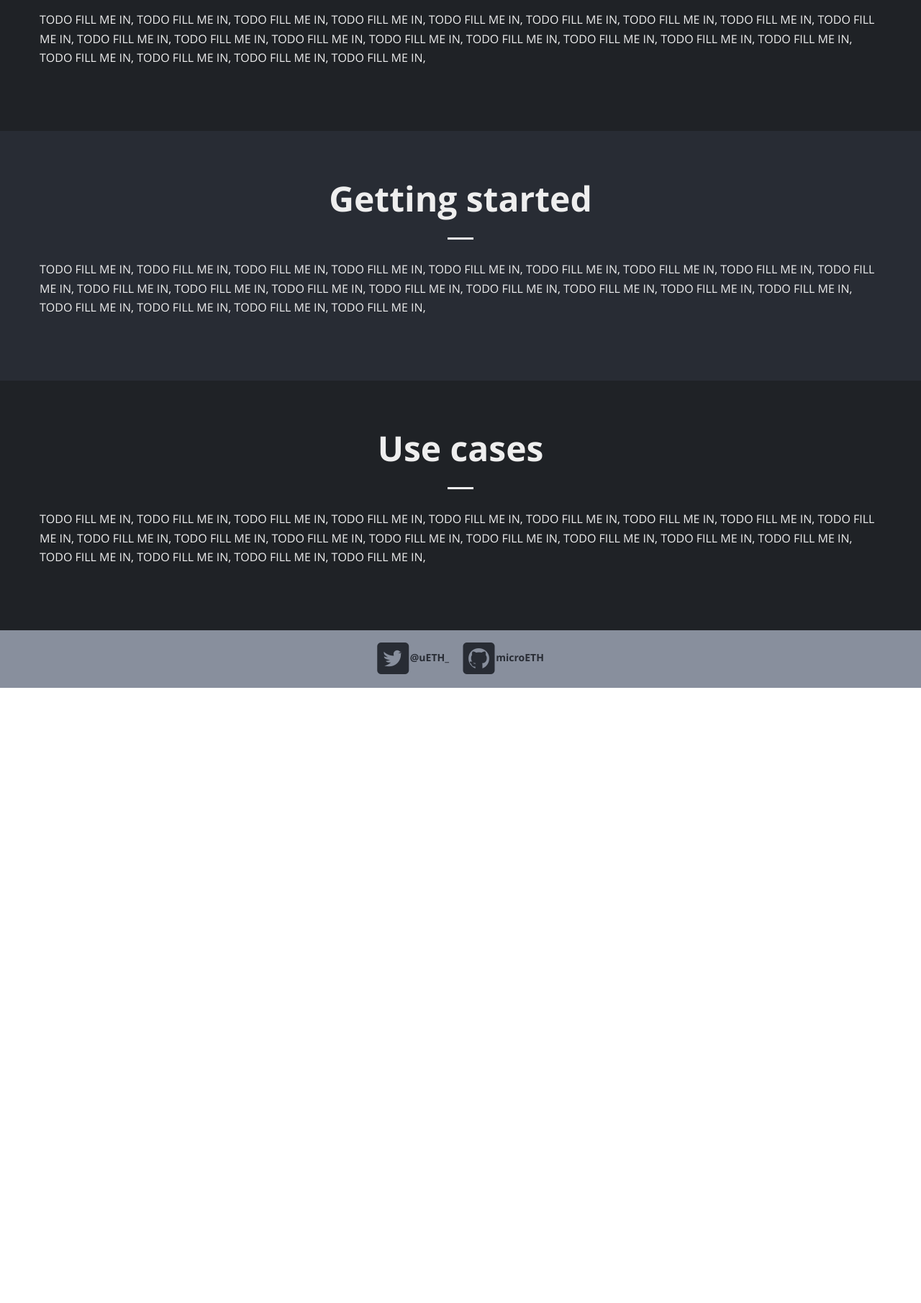
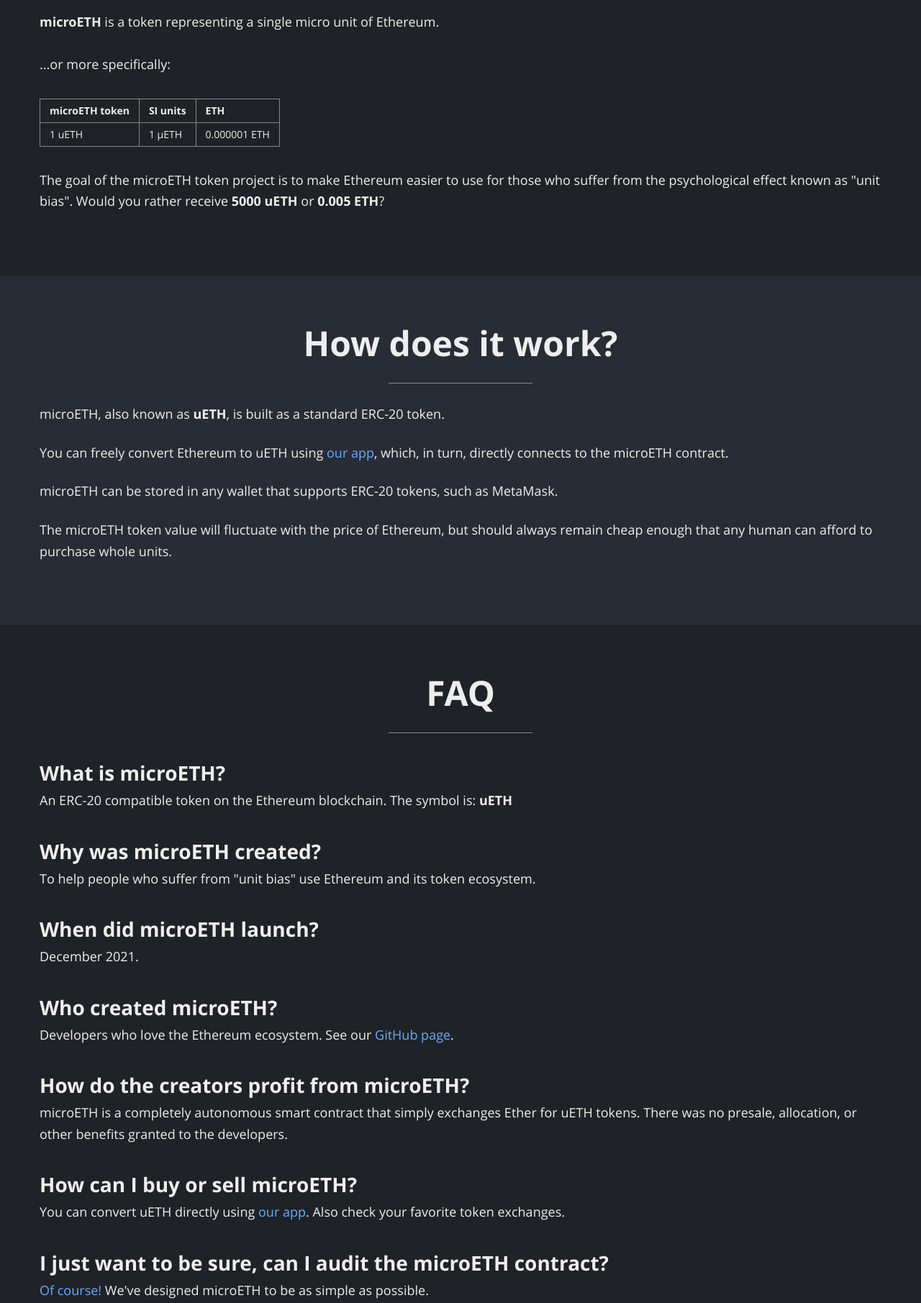
Before and after one commit to microETH/microeth-web, a website: page public/index.html in a window 1280 px wide. Shown: the part 580-2391 px from the top of the page at 72% size. Before the commit the page ends 1536 px from the top, so only its background shows below. Drawn offline with Linux system fonts and the light colour scheme.

Commit message:
Add content

```diff
--- a/public/global.css
+++ b/public/global.css
@@ -9,7 +9,7 @@
 }
 
 p {
-    font-size: 16px;
+    font-size: 18px;
     line-height: 1.65em;
     margin-bottom: 24px;
 }
@@ -49,8 +49,8 @@
     font-weight: 700;
     text-transform: uppercase;
     */
-    font-size: 32px;
-    font-weight: 600;
+    font-size: 28px;
+    font-weight: 700;
     text-transform: none;
     margin-bottom: 25px;
 }
@@ -69,7 +69,7 @@
 }
 
 a {
-
+    color: #67acff;
 }
 
 a:hover {
@@ -82,6 +82,14 @@
 
 .strike { text-decoration: line-through; }
 
+table {
+    margin: 32px 0px;
+}
+
+table th, table td {
+    padding: 6px 13px;
+    border: 1px solid #888888;
+}
 
 /* ---------------------------------------- */
 
@@ -105,10 +113,10 @@
 }
 
 .block h2:after {
-    background-color: #eeeeee;
+    background-color: #888888;
     content: "";
-    height: 3px;
-    width: 36px;
+    height: 1px;
+    width: 200px;
     display: block;
     margin: 28px auto;
 }
@@ -217,35 +225,21 @@
 }
 
 /*
- * Menu
+ * FAQ
  */
 
-.block.menu {
-    background-color: #888f9d;
-    padding: 0px;
-    text-align: center;
-    color: #2c2c2c;
-    font-weight: bold;
-    font-size: 0px;
-    border: 0px;
+.faq h3 {
+    margin-top: 40px;
+    margin-bottom: 8px;
 }
 
-.block.menu a,
-.block.menu a:active,
-.block.menu a:visited {
-    font-size: 14px;
-    color: #2c2c2c;
-    text-decoration: none;
-    display: inline-block;
-    padding: 12px 24px;
-    margin: 0px;
-    text-transform: uppercase;
-}
+/*
+ * Resources
+ */
 
-.block.menu a:hover
-{
-    background-color: #1f2226;
-    color: #ffffff;
+.resources img {
+    padding: 8px;
+    border: 1px solid #888888;
 }
 
 /*
--- a/public/index.html
+++ b/public/index.html
@@ -20,7 +20,7 @@
     <!-- Fonts -->
     <link href="/_font/opensans/opensans.css" rel="stylesheet" type="text/css">
     <link href="/_font/fontawesome/css/fontawesome-all.css" rel="stylesheet" type="text/css">
-    <link href="https://fonts.googleapis.com/css2?family=Roboto+Mono:wght@300;400&family=Roboto:wght@300;400;500&display=swap" rel="stylesheet">
+    <link href="https://fonts.googleapis.com/css2?family=Roboto+Mono:wght@300;400&amp;family=Roboto:wght@300;400;500&amp;display=swap" rel="stylesheet">
 
     <!-- CSS -->
     <link href="/_vendor/bootstrap/css/bootstrap.min.css" rel="stylesheet" type="text/css">
@@ -39,20 +39,35 @@
         </p>
     </div>
 
-    <!--
-    <div class="block menu">
-        <a href="#block1">section 1</a>
-        <a href="#block2">section 2</a>
-    </div>
-    -->
-
     <div class="block alt">
         <div class="container">
             <div class="row">
 
                 <h2>Tired of holding &lt;1 ETH?</h2>
-                <p>TODO FILL ME IN, TODO FILL ME IN, TODO FILL ME IN, TODO FILL ME IN, TODO FILL ME IN, TODO FILL ME IN, TODO FILL ME IN, TODO FILL ME IN, TODO FILL ME IN, TODO FILL ME IN, TODO FILL ME IN, TODO FILL ME IN, TODO FILL ME IN, TODO FILL ME IN, TODO FILL ME IN, TODO FILL ME IN, TODO FILL ME IN, TODO FILL ME IN, TODO FILL ME IN, TODO FILL ME IN, TODO FILL ME IN, </p>
-
+                <p>
+                    <strong>microETH</strong> is a token representing a single micro unit of Ethereum.<br/>
+                    <br/>
+                    ...or more specifically:
+                </p>
+                <table>
+                    <thead>
+                        <tr>
+                            <th>microETH token</th>
+                            <th>SI units</th>
+                            <th>ETH</th>
+                        </tr>
+                    </thead>
+                    <tbody>
+                        <tr>
+                            <td>1 uETH</td>
+                            <td>1 µETH</td>
+                            <td>0.000001 ETH</td>
+                        </tr>
+                    </tbody>
+                </table>
+                <p>
+                    The goal of the microETH token project is to make Ethereum easier to use for those who suffer from the psychological effect known as &quot;unit bias&quot;. Would you rather receive <strong>5000 uETH</strong> or <strong>0.005 ETH</strong>?
+                </p>
             </div>
         </div>
     </div>
@@ -60,20 +75,77 @@
     <div class="block">
         <div class="container">
             <div class="row">
+                <h2>How does it work?</h2>
+                <p>microETH, also known as <strong>uETH</strong>, is built as a standard ERC-20 token.</p>
+                <p>You can freely convert Ethereum to uETH using <a href="https://app.microeth.io/">our app</a>, which, in turn, directly connects to the microETH contract.</p>
+                <p>microETH can be stored in any wallet that supports ERC-20 tokens, such as MetaMask.</p>
+                <p>The microETH token value will fluctuate with the price of Ethereum, but should always remain cheap enough that any human can afford to purchase whole units.</p>
+            </div>
+        </div>
+    </div>
 
-                <h2>Getting started</h2>
-                <p>TODO FILL ME IN, TODO FILL ME IN, TODO FILL ME IN, TODO FILL ME IN, TODO FILL ME IN, TODO FILL ME IN, TODO FILL ME IN, TODO FILL ME IN, TODO FILL ME IN, TODO FILL ME IN, TODO FILL ME IN, TODO FILL ME IN, TODO FILL ME IN, TODO FILL ME IN, TODO FILL ME IN, TODO FILL ME IN, TODO FILL ME IN, TODO FILL ME IN, TODO FILL ME IN, TODO FILL ME IN, TODO FILL ME IN, </p>
+    <div class="block alt faq">
+        <div class="container">
+            <div class="row">
+
+                <h2>FAQ</h2>
+
+                <div>
+                    <h3>What is microETH?</h3>
+                    <p>An ERC-20 compatible token on the Ethereum blockchain. The symbol is: <strong>uETH</strong></p>
+                </div>
+
+                <div>
+                    <h3>Why was microETH created?</h3>
+                    <p>To help people who suffer from &quot;unit bias&quot; use Ethereum and its token ecosystem.</p>
+                </div>
+
+                <div>
+                    <h3>When did microETH launch?</h3>
+                    <p>December 2021.</p>
+                </div>
+
+                <div>
+                    <h3>Who created microETH?</h3>
+                    <p>Developers who love the Ethereum ecosystem. See our <a href="https://github.com/microETH">GitHub page</a>.</p>
+                </div>
+
+                <div>
+                    <h3>How do the creators profit from microETH?</h3>
+                    <p>microETH is a completely autonomous smart contract that simply exchanges Ether for uETH tokens. There was no presale, allocation, or other benefits granted to the developers.</p>
+                </div>
+
+                <div>
+                    <h3>How can I buy or sell microETH?</h3>
+                    <p>You can convert uETH directly using <a href="https://app.microeth.io/">our app</a>. Also check your favorite token exchanges.</p>
+                </div>
+
+                <div>
+                    <h3>I just want to be sure, can I audit the microETH contract?</h3>
+                    <p><a href="https://github.com/microETH/microeth/blob/main/contracts/MicroETH.sol">Of course!</a> We've designed microETH to be as simple as possible.</p>
+                </div>
 
             </div>
         </div>
     </div>
 
-    <div class="block alt">
+    <div class="block resources">
         <div class="container">
             <div class="row">
+                <h2>Resources</h2>
 
-                <h2>Use cases</h2>
-                <p>TODO FILL ME IN, TODO FILL ME IN, TODO FILL ME IN, TODO FILL ME IN, TODO FILL ME IN, TODO FILL ME IN, TODO FILL ME IN, TODO FILL ME IN, TODO FILL ME IN, TODO FILL ME IN, TODO FILL ME IN, TODO FILL ME IN, TODO FILL ME IN, TODO FILL ME IN, TODO FILL ME IN, TODO FILL ME IN, TODO FILL ME IN, TODO FILL ME IN, TODO FILL ME IN, TODO FILL ME IN, TODO FILL ME IN, </p>
+                <div class="row">
+                    <div class="col-md-6 text-center">
+                        <a href="/img/resources/logo_icon_white.png"><img src="/img/resources/logo_icon-th.jpg"/></a><br/>
+                        <h3>Icon Logo</h3>
+                        <p><a href="/img/resources/logo_icon_white.png">[White]</a> <a href="/img/resources/logo_icon_black.png">[Black]</a></p>
+                    </div>
+                    <div class="col-md-6 text-center">
+                        <a href="/img/resources/logo_text_white.png"><img src="/img/resources/logo_text-th.jpg"/></a><br/>
+                        <h3>Text Logo</h3>
+                        <p><a href="/img/resources/logo_text_white.png">[White]</a> <a href="/img/resources/logo_text_black.png">[Black]</a></p>
+                    </div>
+                </div>
 
             </div>
         </div>
```
Also changed, not shown: public/img/resources/logo_icon-th.jpg (added), public/img/resources/logo_icon_black.png (added), public/img/resources/logo_icon_white.png (added), public/img/resources/logo_text-th.jpg (added), public/img/resources/logo_text_black.png (added), public/img/resources/logo_text_white.png (added).
